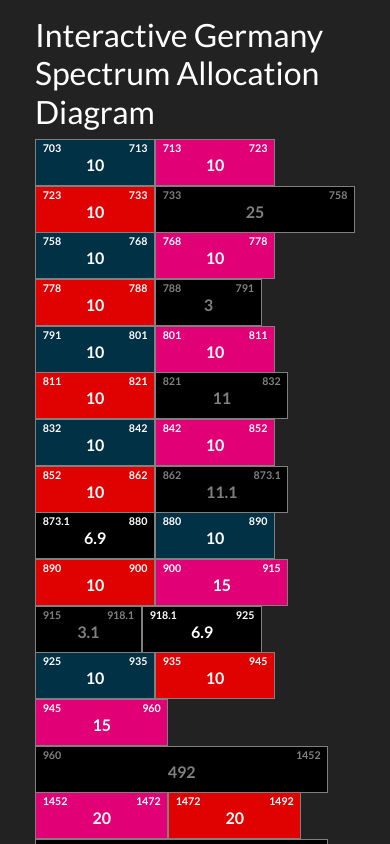
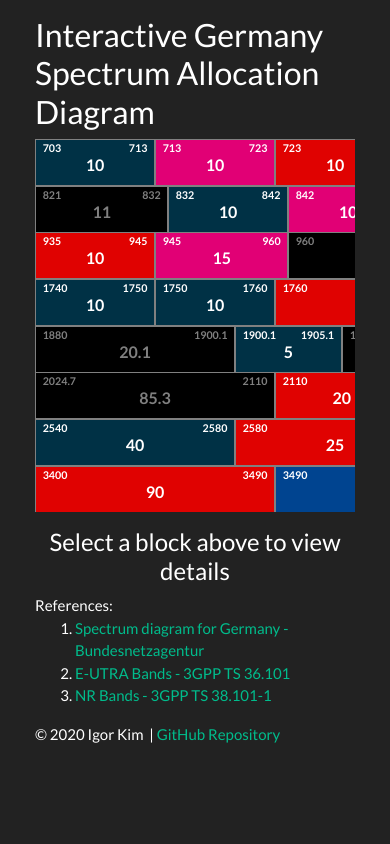
Before and after one commit to igorskh/react-spectrum-allocation-diagram, a React (Create React App) app: page / in a window 390 px wide. Shown: the top 844 px of the page. Built offline with nearby package versions, Linux system fonts and the light colour scheme.

Commit message:
make diagram scrollable for small screen devices

```diff
--- a/src/components/SpectrumGrid.js
+++ b/src/components/SpectrumGrid.js
@@ -5,7 +5,8 @@ import SpectrumGridElement from "./SpectrumGridElement";
 import "./SpectrumGrid.scss";
 
 function SpectrumGrid({ data, onElementClick, selectedItemID }) {
-    return <div className="sg-grid">
+    return <div className="sg-grid-container">
+        <div className="sg-grid">
             {data.map((e, i) => (
                 <SpectrumGridElement
                     id={i}
@@ -15,6 +16,7 @@ function SpectrumGrid({ data, onElementClick, selectedItemID }) {
                     onClick={onElementClick}
                 />
             ))}
+        </div>
     </div>;
 }
 
--- a/src/components/SpectrumGrid.scss
+++ b/src/components/SpectrumGrid.scss
@@ -1,6 +1,12 @@
+.sg-grid-container {
+    width: 100%;
+    overflow: scroll;
+}
+
 .sg-grid {
     clear: both;
-    overflow: hidden;
+    overflow: scroll;
+    width: 1100pt;
 }
 
 .drillisch {
```
Lines whose indentation alone changed are shown as unchanged.
